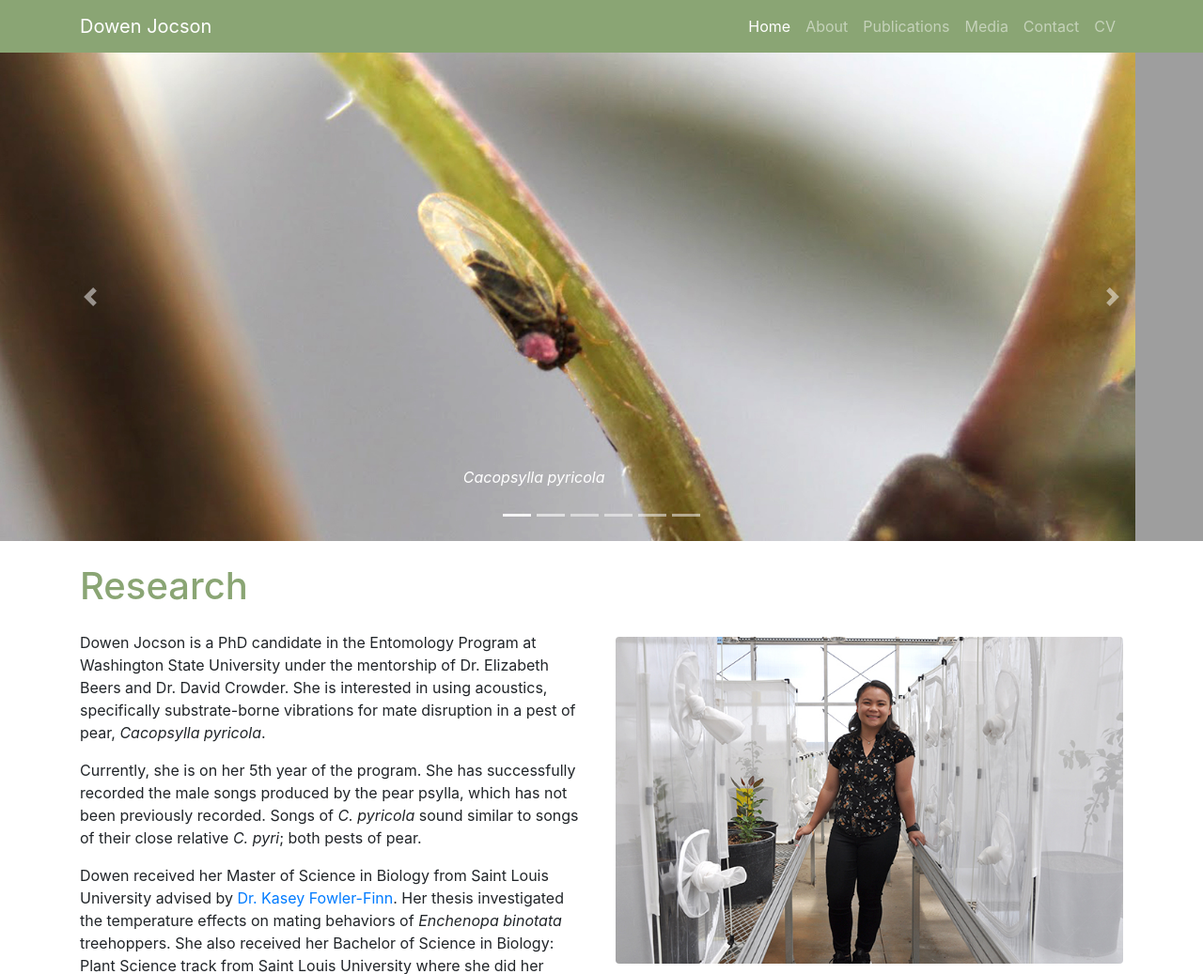
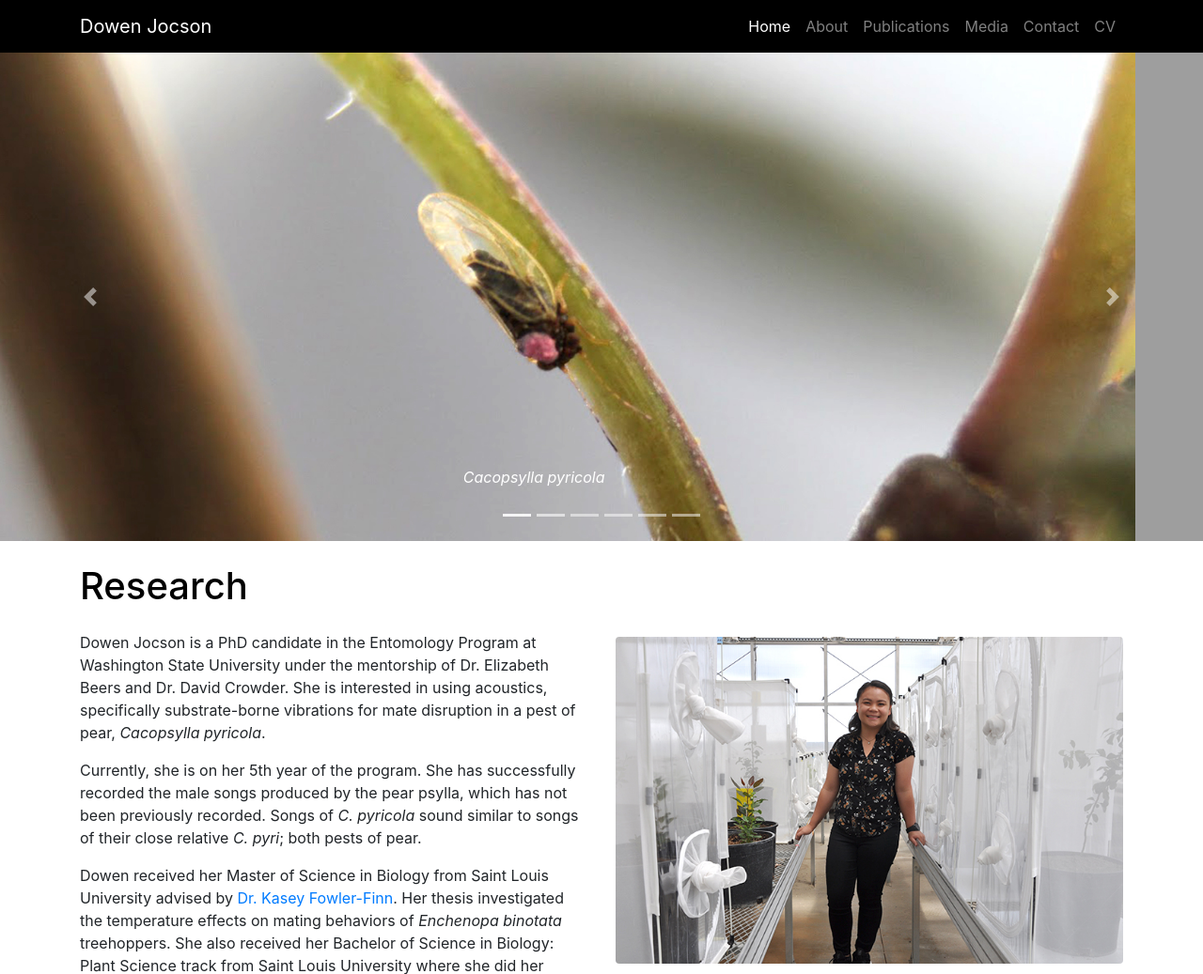
Before and after one commit to dowenjocson/dowenjocson.github.io, a plain HTML site: page index.html in a window 1280 px wide. Shown: the top 1037 px of the page at 94% size. Drawn offline with Linux system fonts and the light colour scheme; grey boxes are pictures that could not be loaded.

Commit message:
Update index.css

```diff
--- a/css/index.css
+++ b/css/index.css
@@ -1,9 +1,9 @@
 .navbar {
-	background-color: #8aa574;
+	background-color: #000000;
 }
 
 footer {
-	background-color: #8aa574;
+	background-color: #000000;
 }
 
 body {
@@ -21,5 +21,5 @@ body {
 }
 
 h1 {
-	color: #8aa574;
+	color: #000000;
 }
```
